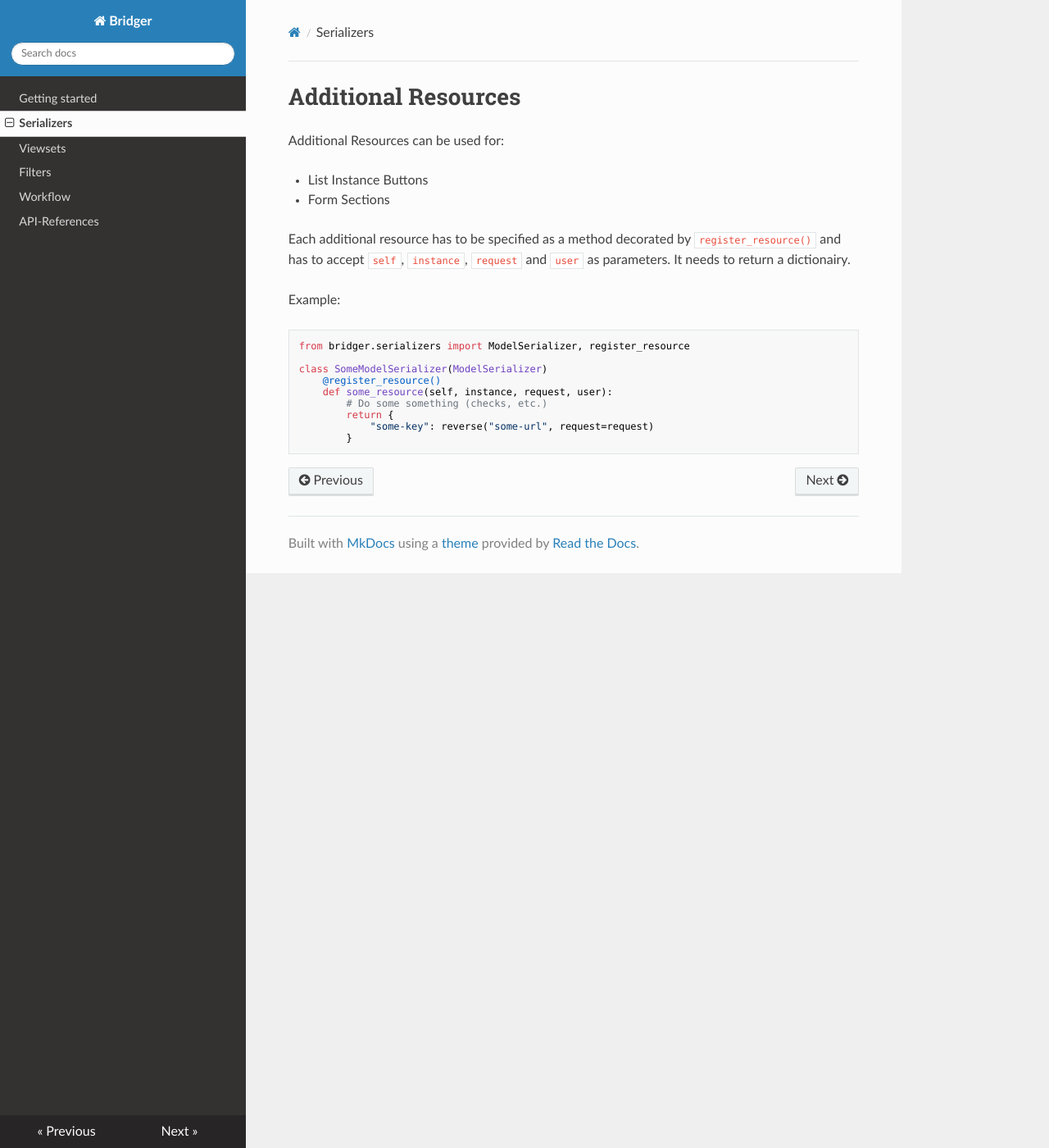
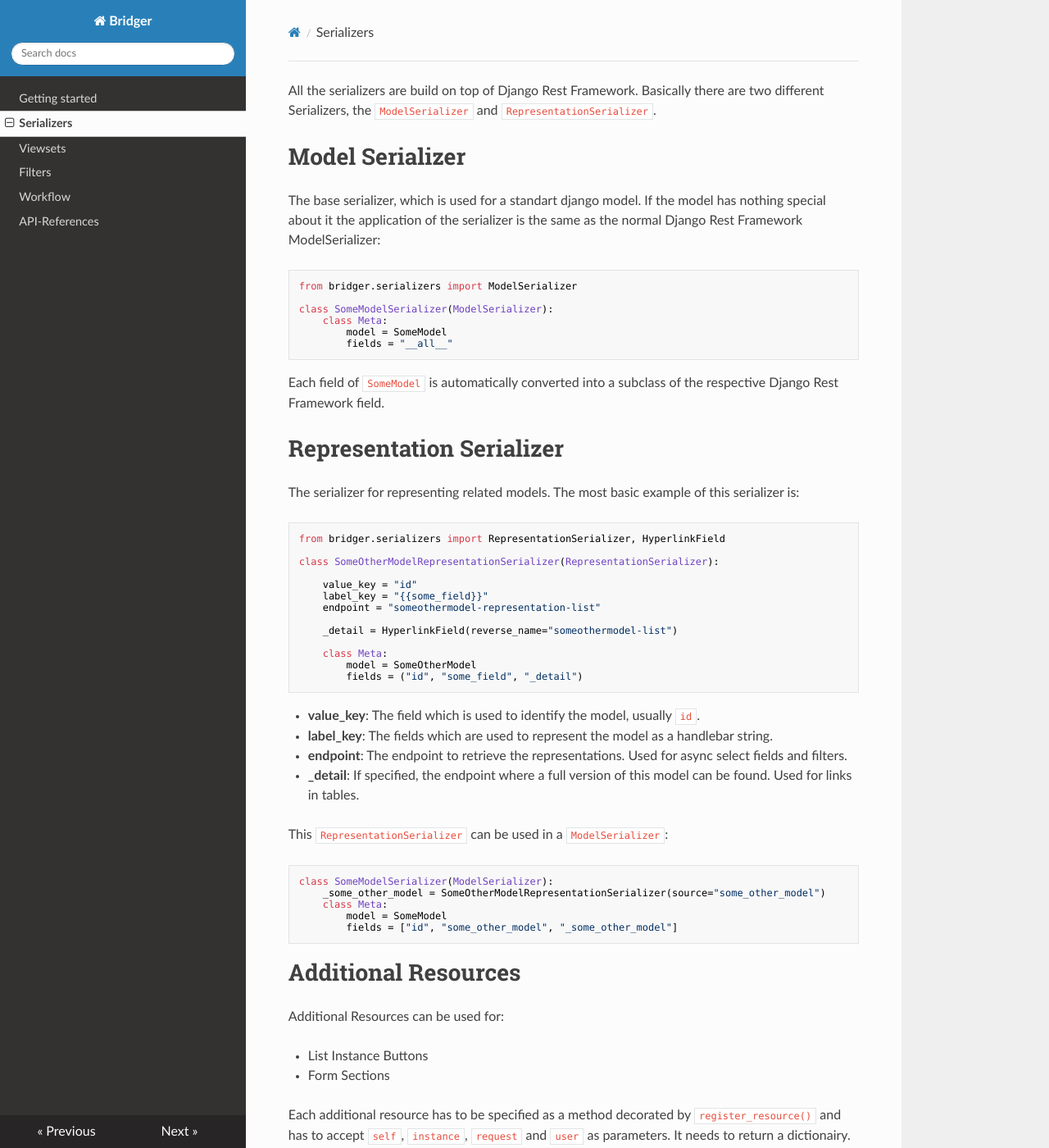
Before and after one commit to intellineers/django-bridger, an MkDocs documentation site: the page built from docs/serializers.md, in a window 1280 px wide and 1400 px high. Shown: the whole window at 82% size. Built offline with MkDocs 1.6.1, drawn with Linux system fonts in a browser that asks for light colours; nearby versions of some CDN libraries.

Commit message:
Doc for Model/Representation Serializers

````diff
--- a/docs/serializers.md
+++ b/docs/serializers.md
@@ -1,3 +1,55 @@
+All the serializers are build on top of Django Rest Framework. Basically there are two different Serializers, the `ModelSerializer` and `RepresentationSerializer`.
+
+# Model Serializer
+
+The base serializer, which is used for a standart django model. If the model has nothing special about it the application of the serializer is the same as the normal Django Rest Framework ModelSerializer:
+
+```python
+from bridger.serializers import ModelSerializer
+
+class SomeModelSerializer(ModelSerializer):
+    class Meta:
+        model = SomeModel
+        fields = "__all__"
+```
+
+Each field of `SomeModel` is automatically converted into a subclass of the respective Django Rest Framework field.
+
+# Representation Serializer
+
+The serializer for representing related models. The most basic example of this serializer is:
+
+```python
+from bridger.serializers import RepresentationSerializer, HyperlinkField
+
+class SomeOtherModelRepresentationSerializer(RepresentationSerializer):
+
+    value_key = "id"
+    label_key = "{{some_field}}"
+    endpoint = "someothermodel-representation-list"
+
+    _detail = HyperlinkField(reverse_name="someothermodel-list")
+
+    class Meta:
+        model = SomeOtherModel
+        fields = ("id", "some_field", "_detail")
+```
+
+- **value_key**: The field which is used to identify the model, usually `id`.
+- **label_key**: The fields which are used to represent the model as a handlebar string.
+- **endpoint**: The endpoint to retrieve the representations. Used for async select fields and filters.
+- **_detail**: If specified, the endpoint where a full version of this model can be found. Used for links in tables.
+
+This `RepresentationSerializer` can be used in a `ModelSerializer`:
+
+```python
+class SomeModelSerializer(ModelSerializer):
+    _some_other_model = SomeOtherModelRepresentationSerializer(source="some_other_model")
+    class Meta:
+        model = SomeModel
+        fields = ["id", "some_other_model", "_some_other_model"]
+```
+
 # Additional Resources
 
 Additional Resources can be used for:
````
